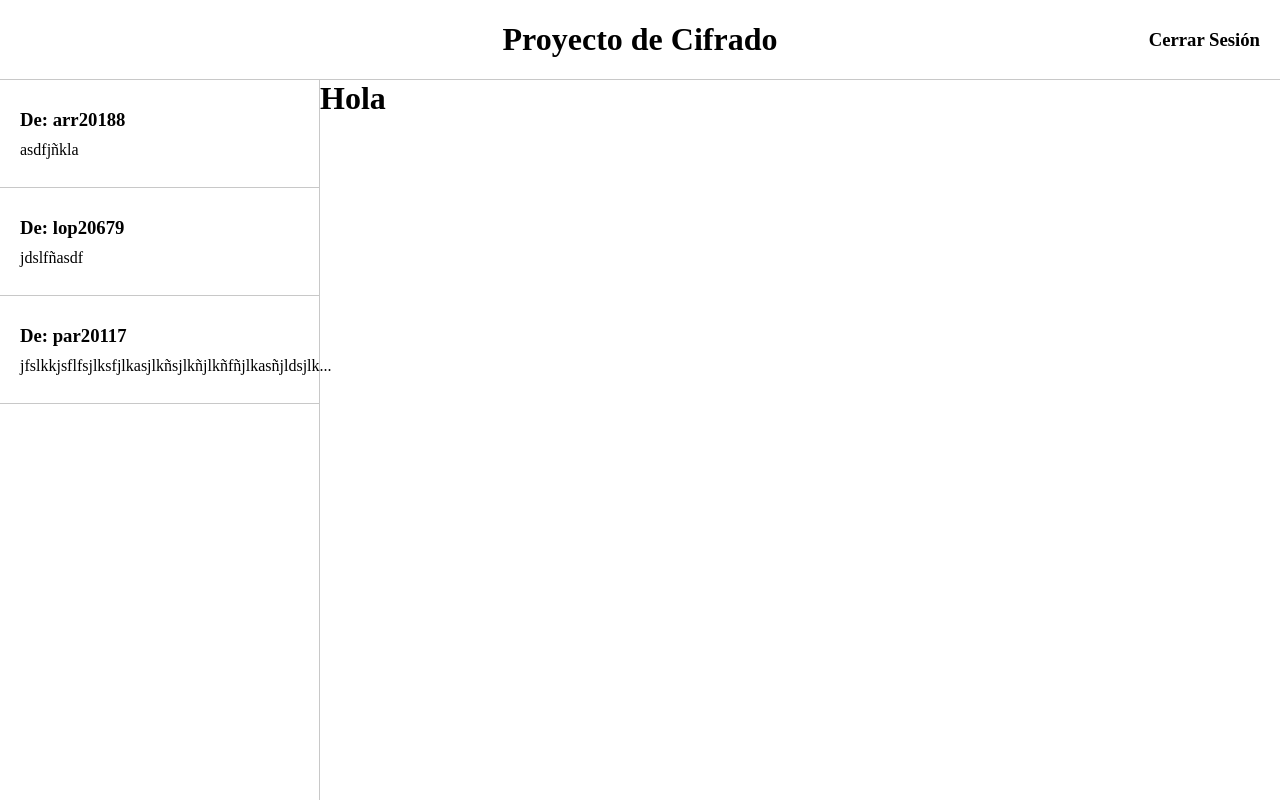
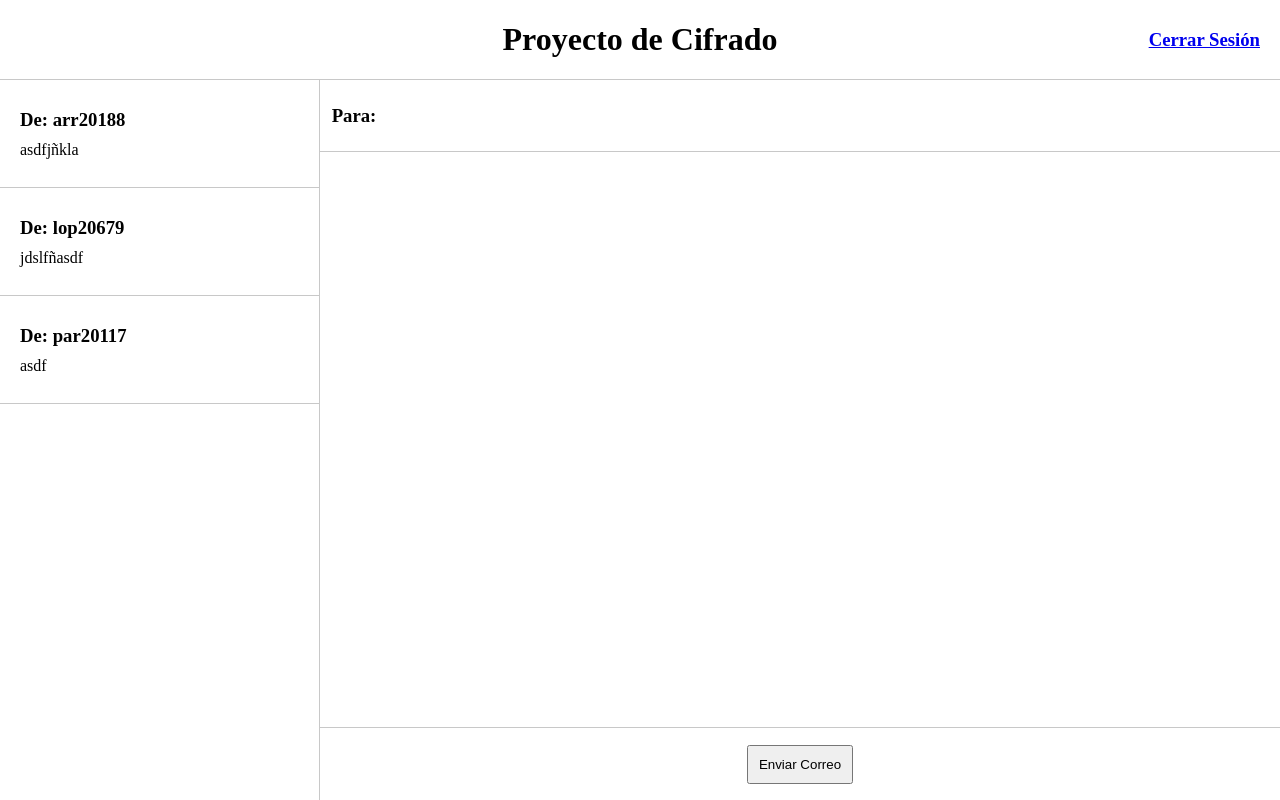
Before and after one commit to SantiagoTaracena/cipher-project-01, a React (Vite) app in the folder src/frontend/: page /mail in a window 1280 px wide. Built offline with nearby package versions, Linux system fonts and the light colour scheme.

Commit message:
Finished basic frontend

```diff
--- a/src/frontend/src/components/Button.jsx
+++ b/src/frontend/src/components/Button.jsx
@@ -1,7 +1,13 @@
 import React from 'react'
 
-const Button = ({ buttonText, type }) => (
-  <button style={{ padding: '10px' }} type={type}>{buttonText}</button>
+const Button = ({ buttonText, type, onClick }) => (
+  <button
+    style={{ padding: '10px' }}
+    type={type}
+    onClick={onClick}
+  >
+    {buttonText}
+  </button>
 )
 
 export default Button
--- a/src/frontend/src/components/Header.jsx
+++ b/src/frontend/src/components/Header.jsx
@@ -1,11 +1,12 @@
 import React from 'react'
+import { Link } from 'react-router-dom'
 import '../styles/header.sass'
 
 const Header = () => (
   <div className="header-container">
     <h3 className="hidden">Cerrar Sesión</h3>
     <h1>Proyecto de Cifrado</h1>
-    <h3>Cerrar Sesión</h3>
+    <Link to="/"><h3>Cerrar Sesión</h3></Link>
   </div>
 )
 
--- a/src/frontend/src/components/MailPanel.jsx
+++ b/src/frontend/src/components/MailPanel.jsx
@@ -1,15 +1,26 @@
 import React from 'react'
+import Button from '../components/Button'
 import '../styles/mail-panel.sass'
 
-const MailPanel = ({ emisor, receptor, content, closeMail }) => {
-  return (
-    <div className="mail-panel">
-      <h3>De: {emisor}</h3>
-      <h3>Para: {receptor}</h3>
-      <h4>{content}</h4>
-      <button onClick={() => closeMail(0)}>Close Mail</button>
+const MailPanel = ({ emisor, receptor, content, closeMail }) => (
+  <div className="mail-panel">
+    <div className="mail-information">
+      <div className="mail-emisor-receptor">
+        <h3 className="emisor">De: {emisor}</h3>
+        <h3 className="receptor">Para: {receptor}</h3>
+      </div>
+      <div className="mail-message">
+        <p>{content}</p>
+      </div>
     </div>
-  )
-}
+    <div className="close-mail-button">
+      <Button
+        buttonText="Cerrar Correo"
+        type="button"
+        onClick={() => closeMail(0)}
+      />
+    </div>
+  </div>
+)
 
 export default MailPanel
--- /dev/null
+++ b/src/frontend/src/components/WriteMail.jsx
@@ -0,0 +1,28 @@
+import React from 'react'
+import Button from '../components/Button'
+import '../styles/write-mail.sass'
+
+const WriteMail = () => {
+  return (
+    <div className="write-mail-container">
+      <div className="receptor-input-container">
+        <div className="receptor-to">
+          <h3>Para:</h3>
+        </div>
+        <input className="receptor-input" />
+      </div>
+      <div className="write-mail-content">
+        <textarea className="content-input" />
+      </div>
+      <div className="send-button-container">
+        <Button
+          buttonText="Enviar Correo"
+          type="button"
+          onClick={() => console.log('Enviado')}
+        />
+      </div>
+    </div>
+  )
+}
+
+export default WriteMail
--- a/src/frontend/src/pages/Mail.jsx
+++ b/src/frontend/src/pages/Mail.jsx
@@ -2,6 +2,7 @@ import React, { useState, useEffect } from 'react'
 import Header from '../components/Header'
 import MailPreview from '../components/MailPreview'
 import MailPanel from '../components/MailPanel'
+import WriteMail from '../components/WriteMail'
 import '../styles/mail.sass'
 
 const dummyMails = [
@@ -19,7 +20,7 @@ const dummyMails = [
   },
   {
     id: 2,
-    mensaje_cifrado: 'jfslkkjsflfsjlksfjlkasjlkñsjlkñjlkñfñjlkasñjldsjlkñajñlkajñlkfdsjlkñasjklfñajlsfdjñlkañjlkd',
+    mensaje_cifrado: 'asdf',
     username_destino: 'tar20017',
     username_origen: 'par20117',
   },
@@ -65,7 +66,7 @@ const Mail = () => {
               closeMail={setFocusedMail}
             />
           ) : (
-            <h1>Hola</h1>
+            <WriteMail />
           )}
         </div>
       </div>
--- a/src/frontend/src/styles/mail-panel.sass
+++ b/src/frontend/src/styles/mail-panel.sass
@@ -1,10 +1,42 @@
 @import './main'
 
 .mail-panel
+  width: 100%
+  height: 100%
   display: flex
   flex-direction: column
-  justify-content: center
-  gap: 20px
+  justify-content: space-between
+  align-items: center
 
-  & > *
-    margin: 10px
+  .mail-information
+    width: 100%
+    height: 90%
+
+    .mail-emisor-receptor
+      width: 100%
+      height: 10%
+      display: flex
+      flex-direction: column
+      justify-content: center
+      border-bottom: 1px solid $light-background-color-02
+
+      & > h3
+        margin-left: 10px
+
+    .mail-message
+      height: 90%
+      padding: 10px
+      overflow: auto
+      border-bottom: 1px solid $light-background-color-02
+
+      p
+        margin: 0
+        word-wrap: break-word
+        overflow-wrap: break-word
+
+  .close-mail-button
+    width: 10%
+    height: 10%
+    display: flex
+    justify-content: center
+    align-items: center
--- /dev/null
+++ b/src/frontend/src/styles/write-mail.sass
@@ -0,0 +1,47 @@
+@import './main'
+
+.write-mail-container
+  width: 100%
+  height: 100%
+
+  .receptor-input-container
+    width: 100%
+    height: 10%
+    display: flex
+    gap: 20px
+    border-bottom: 1px solid $light-background-color-02
+
+    .receptor-to
+      margin-left: 10px
+      padding: 10px
+      width: 5%
+      height: 100%
+      display: flex
+      justify-content: center
+      align-items: center
+
+    .receptor-input
+      width: 95%
+      outline: none
+      border: 0px
+
+  .write-mail-content
+    width: 100%
+    height: 80%
+    background-color: red
+
+    .content-input
+      width: 100%
+      height: 100%
+      padding: 10px
+      resize: none
+      outline: none
+      border: 0px
+      border-bottom: 1px solid $light-background-color-02
+
+  .send-button-container
+    width: 100%
+    height: 10%
+    display: flex
+    justify-content: center
+    align-items: center
```
